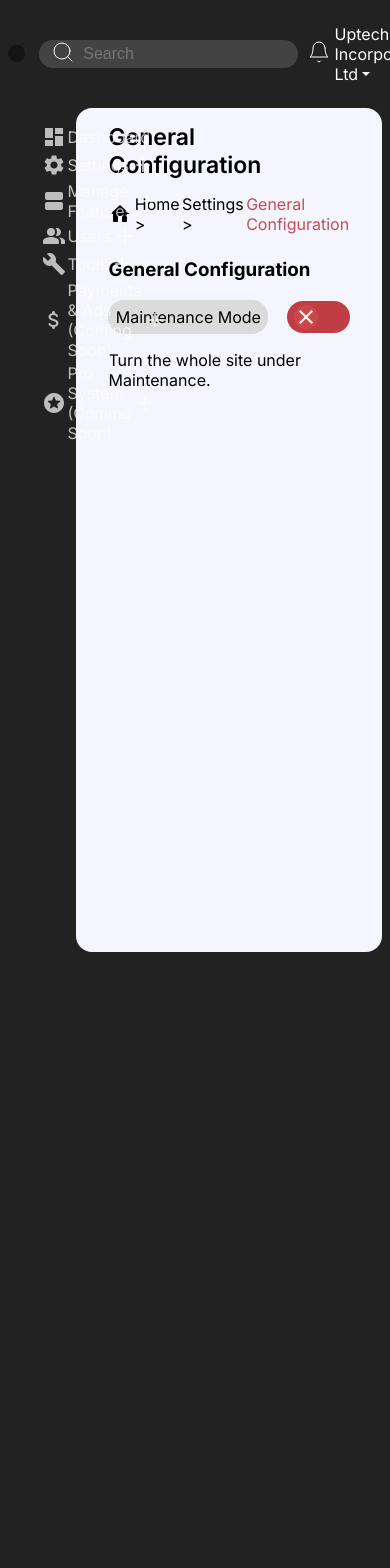
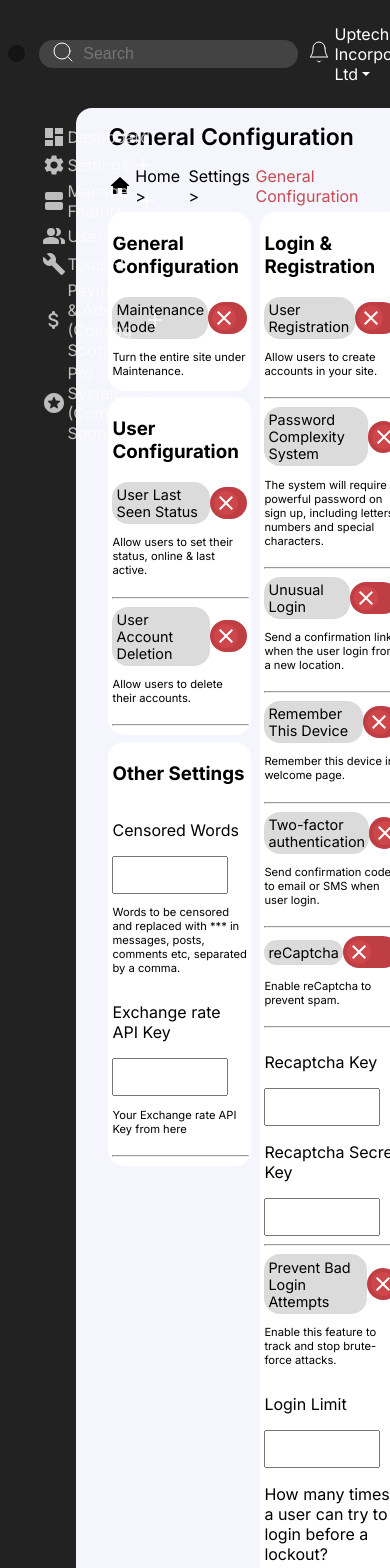
Before and after one commit to uptechinc/Ourlime_Website, a Next.js app: page /admin/settings/general in a window 390 px wide. Shown: the top 1568 px of the page. Before the commit the page ends 952 px from the top, so only its background shows below. Built offline with nearby package versions, Linux system fonts and the light colour scheme.

Commit message:
General Configuration Non-Responsive Design

```diff
--- a/app/page.tsx
+++ b/app/page.tsx
@@ -5,6 +5,7 @@ import RightSection from "@/components/home/RightSection";
 /*
   TODO:
       -ADMIN PAGE:
+        - SETTINGS [Profile Background Change, USER INVITE SYSTEM, GOOGLE AUTH, ACCOUNT VALIDATION, NOTIFICATIONS]
         - MANAGE FEATURES[STORE, FORUMS, GAMES, CATEGORIES]
         - USERS[Affiliates System]
 */
--- a/components/admin/Navbar.tsx
+++ b/components/admin/Navbar.tsx
@@ -41,7 +41,7 @@ export default function Navbar() {
     return (
     <nav>
         <ul>
-            <li className='dashboard-item'><DashboardIcon /><span>Dashboard</span></li>
+            <li className='dashboard-item'><DashboardIcon /><Link href="/admin">Dashboard</Link></li>
 
             <li onClick={()=> toggleDropDown('settings')}>
                 <SettingsIcon />Settings <AddRoundedIcon className="plus-icon" />
--- a/components/admin/settings/GeneralConfiguration.tsx
+++ b/components/admin/settings/GeneralConfiguration.tsx
@@ -2,22 +2,179 @@
 
 import { useState } from 'react';
 import SwitchButton from '../SwitchButton';
+
 export default function GeneralConfiguration() {
 
   return (
     <div className="general-configuration">
       <div className="left">
-        <h3>General Configuration</h3>
+        <div className="general-config button-layout">
+          <h3>General Configuration</h3>
 
-        <div className="maintenance">
-          <div className="top">
-            <span>Maintenance Mode</span>
-            <SwitchButton />
+          <div className="wrapper">
+            <div className="top">
+              <span>Maintenance Mode</span>
+              <SwitchButton />
+            </div>
+            <p className="bottom">Turn the entire site under Maintenance.</p>
           </div>
-          <p className="bottom">Turn the whole site under Maintenance.</p>
         </div>
+
+        <div className="user-config button-layout">
+          <h3>User Configuration</h3>
+
+          <div className="wrapper">
+            <div className="top">
+              <span>User Last Seen Status</span>
+              <SwitchButton />
+            </div>
+            <p className="bottom">Allow users to set their status, online & last active.</p>
+            <hr />
+          </div>
+
+          <div className="wrapper">
+            <div className="top">
+              <span>User Account Deletion</span>
+              <SwitchButton />
+            </div>
+            <p className="bottom">Allow users to delete their accounts.</p>
+            <hr />
+          </div>
+        </div>
+
+        <div className="other-config button-layout">
+          <h3>Other Settings</h3>
+
+          <div className="wrapper">
+            <div className="input-data">
+              <p className='sub-heading'>Censored Words</p>
+              <input type="text" />
+              <p className="bottom">Words to be censored and replaced with *** in messages, posts, comments etc, separated by a comma.</p>
+            </div>
+
+            <div className="input-data">
+              <p className='sub-heading'>Exchange rate API Key</p>
+              <input type="text" />
+              <p className="bottom">Your Exchange rate API Key from here</p>
+            </div>
+
+
+            <hr />
+          </div>
+
+
+        </div>
+
       </div>
-      <div className="right"></div>
+
+      <div className="right">
+        <div className="general-config button-layout">
+          <h3>Login & Registration</h3>
+
+          <div className="wrapper">
+            <div className="top">
+              <span>User Registration</span>
+              <SwitchButton />
+            </div>
+            <p className="bottom">Allow users to create accounts in your site.</p>
+          </div>
+
+          <hr />
+
+          <div className="wrapper">
+            <div className="top">
+              <span>Password Complexity System</span>
+              <SwitchButton />
+            </div>
+            <p className="bottom">The system will require a powerful password on sign up,
+including letters, numbers and special characters.</p>
+          </div>
+
+          <hr />
+
+          <div className="wrapper">
+            <div className="top">
+              <span>Unusual Login</span>
+              <SwitchButton />
+            </div>
+            <p className="bottom">Send a confirmation link when the user login from a new location.</p>
+          </div>
+
+          <hr />
+
+          <div className="wrapper">
+            <div className="top">
+              <span>Remember This Device</span>
+              <SwitchButton />
+            </div>
+            <p className="bottom">Remember this device in welcome page.</p>
+          </div>
+
+          <hr />
+
+          <div className="wrapper">
+            <div className="top">
+              <span>Two-factor authentication</span>
+              <SwitchButton />
+            </div>
+            <p className="bottom">Send confirmation code to email or SMS when user login.</p>
+          </div>
+
+          <hr />
+
+          <div className="wrapper">
+            <div className="top">
+              <span>reCaptcha</span>
+              <SwitchButton />
+            </div>
+            <p className="bottom">Enable reCaptcha to prevent spam.</p>
+          </div>
+
+          <hr />
+
+          <div className="wrapper">
+            <div className="input-data">
+              <p className='sub-heading'>Recaptcha Key</p>
+              <input type="text" />
+            </div>
+
+            <div className="input-data">
+              <p className='sub-heading'>Recaptcha Secret Key</p>
+              <input type="text" />
+            </div>
+
+
+            <hr />
+          </div>
+
+          <div className="wrapper">
+            <div className="top">
+              <span>Prevent Bad Login Attempts</span>
+              <SwitchButton />
+            </div>
+            <p className="bottom">Enable this feature to track and stop brute-force attacks.</p>
+          </div>
+
+          <div className="wrapper">
+            <div className="input-data">
+              <p className='sub-heading'>Login Limit</p>
+              <input type="text" />
+              <p>How many times a user can try to login before a lockout?</p>
+            </div>
+
+            <div className="input-data">
+              <p className='sub-heading'>Lockout Time (In Minutes)</p>
+              <input type="text" />
+              <p>For how long should the user stay locked out?</p>
+            </div>
+
+
+            <hr />
+          </div>
+
+        </div>
+
+      </div>
     </div>
   );
 }
--- a/package.json
+++ b/package.json
@@ -2,6 +2,7 @@
   "name": "app",
   "version": "0.1.0",
   "private": true,
+  "license": "MIT",
   "scripts": {
     "dev": "next dev",
     "build": "next build",
--- a/styles/components/admin/styles.css
+++ b/styles/components/admin/styles.css
@@ -1,6 +1,6 @@
 body, html {
   background-color: #222222 !important;
-  overflow: hidden;
+  overflow-x: hidden;
 }
 body .btn-wrapper, html .btn-wrapper {
   display: none;
@@ -128,7 +128,7 @@ nav ul .show {
   max-height: 5000px; /* Adjust the max-height to your desired value */
   transition: max-height 1s ease-in; /* Optional transition effect */
 }
-nav ul .dropdown-content a {
+nav ul .dropdown-content a, nav ul .dashboard-item a {
   text-decoration: none;
   display: block;
   color: rgba(255, 255, 255, 0.7019607843);
@@ -137,10 +137,8 @@ nav ul .dropdown-content a {
 main {
   display: flex;
   flex-direction: row;
-  height: 100vh;
   width: 98%;
   position: relative;
-  overflow-y: scroll;
 }
 main .layout, main .dashboard {
   width: 75%;
@@ -227,23 +225,44 @@ main .layout .visualization, main .dashboard .visualization {
 main .general-configuration {
   display: flex;
   flex-direction: row;
+  justify-content: space-between;
 }
-main .general-configuration .maintenance {
+main .general-configuration .left, main .general-configuration .right {
+  width: 47%;
+}
+main .general-configuration .left .button-layout, main .general-configuration .right .button-layout {
+  margin-bottom: 5%;
+  background-color: white;
+  padding: 1% 3%;
+  border-radius: 1rem;
+  width: 100%;
+}
+main .general-configuration .left .button-layout .wrapper, main .general-configuration .right .button-layout .wrapper {
   display: flex;
   flex-direction: column;
 }
-main .general-configuration .maintenance .top {
+main .general-configuration .left .button-layout .wrapper .sub-heading, main .general-configuration .right .button-layout .wrapper .sub-heading {
+  font-weight: 400;
+}
+main .general-configuration .left .button-layout .wrapper input, main .general-configuration .right .button-layout .wrapper input {
+  height: 2rem;
+  width: 80%;
+}
+main .general-configuration .left .button-layout .wrapper span, main .general-configuration .right .button-layout .wrapper span {
+  font-size: 0.9rem;
+}
+main .general-configuration .left .button-layout .wrapper .top, main .general-configuration .right .button-layout .wrapper .top {
   display: flex;
   flex-direction: row;
   align-items: center;
   justify-content: space-between;
 }
-main .general-configuration .maintenance .top span {
+main .general-configuration .left .button-layout .wrapper .top span, main .general-configuration .right .button-layout .wrapper .top span {
   background-color: rgb(219, 219, 219);
   padding: 3%;
   border-radius: 1rem;
 }
-main .general-configuration .maintenance .top .switch {
+main .general-configuration .left .button-layout .wrapper .top .switch, main .general-configuration .right .button-layout .wrapper .top .switch {
   background-color: #be3e44;
   border-radius: 5rem;
   width: 3.5rem;
@@ -253,13 +272,13 @@ main .general-configuration .maintenance .top .switch {
   padding-left: 3%;
   cursor: pointer;
 }
-main .general-configuration .maintenance .top .switch .button {
+main .general-configuration .left .button-layout .wrapper .top .switch .button, main .general-configuration .right .button-layout .wrapper .top .switch .button {
   border-radius: 50%;
   background-color: #ce464a;
   color: white;
   animation: slideLeft 0.2s ease-out forwards;
 }
-main .general-configuration .maintenance .top .switch .switched {
+main .general-configuration .left .button-layout .wrapper .top .switch .switched, main .general-configuration .right .button-layout .wrapper .top .switch .switched {
   background-color: #1abc9c;
   border-radius: 50%;
   color: white;
@@ -281,8 +300,14 @@ main .general-configuration .maintenance .top .switch .switched {
     transform: translateX(0%);
   }
 }
-main .general-configuration .maintenance .top .switchedBackground {
+main .general-configuration .left .button-layout .wrapper .top .switchedBackground, main .general-configuration .right .button-layout .wrapper .top .switchedBackground {
   background-color: #16a085;
+}
+main .general-configuration .left .button-layout .wrapper .bottom, main .general-configuration .right .button-layout .wrapper .bottom {
+  font-size: 0.7rem;
+}
+main .general-configuration .left .button-layout .wrapper hr, main .general-configuration .right .button-layout .wrapper hr {
+  width: 100%;
 }
 @media (max-width: 768px) {
   main .dashboard .stats {
--- a/styles/components/admin/styles.scss
+++ b/styles/components/admin/styles.scss
@@ -1,7 +1,7 @@
 body, html{
     background-color: #222222 !important;
     .btn-wrapper{display: none;}
-    overflow: hidden;
+    overflow-x: hidden;
 }
 
 header{
@@ -121,6 +121,7 @@ nav{
 
         }
 
+
         .dropdown-content {
             padding: 0;
             max-height: 0; /* Set initial height to 0 */
@@ -136,7 +137,7 @@ nav{
         }
 
 
-    .dropdown-content a {
+        .dropdown-content a, .dashboard-item a {
             text-decoration: none;
             display: block;
             color: #ffffffb3;
@@ -145,18 +146,11 @@ nav{
   }
 }
 
-
-
-
-
-
 main{
     display: flex;
     flex-direction: row;
-    height: 100vh;
     width: 98%;
     position: relative;
-    overflow-y: scroll;
 
 
     .layout, .dashboard{
@@ -255,11 +249,29 @@ main{
     .general-configuration{
         display: flex;
         flex-direction: row;
+        justify-content: space-between;
+        .left, .right{
+            width: 47%;
 
-        .maintenance{
+            .button-layout {
+                margin-bottom: 5%;
+                background-color: white;
+                padding: 1% 3%;
+                border-radius: 1rem;
+                width: 100%;
+                .wrapper{
                 display: flex;
                 flex-direction: column;
-
+                    .sub-heading{
+                        font-weight: 400;
+                    }
+                    input{
+                        height: 2rem;
+                        width: 80%;
+                    }
+                    span{
+                        font-size: 0.9rem;
+                    }
                     .top{
                         display: flex;
                         flex-direction: row;
@@ -318,6 +330,13 @@ main{
                             background-color: #16a085;
                         }
                     }
+                    .bottom{
+                        font-size: 0.7rem;
+                    }
+                    hr{width: 100%;}
+                }
+            }
+
         }
     }
 
```
Also changed, not shown: 2 other files (tests, documents, lock files or other folders). Lines whose indentation alone changed are shown as unchanged.
